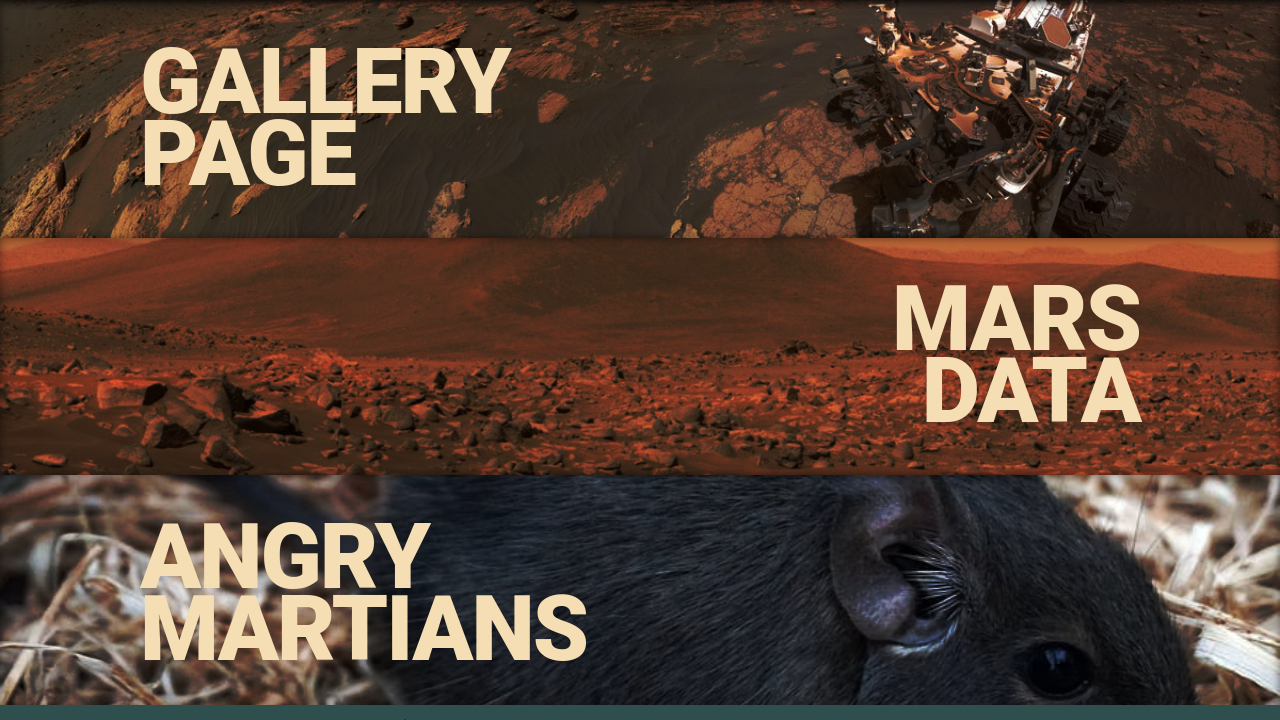
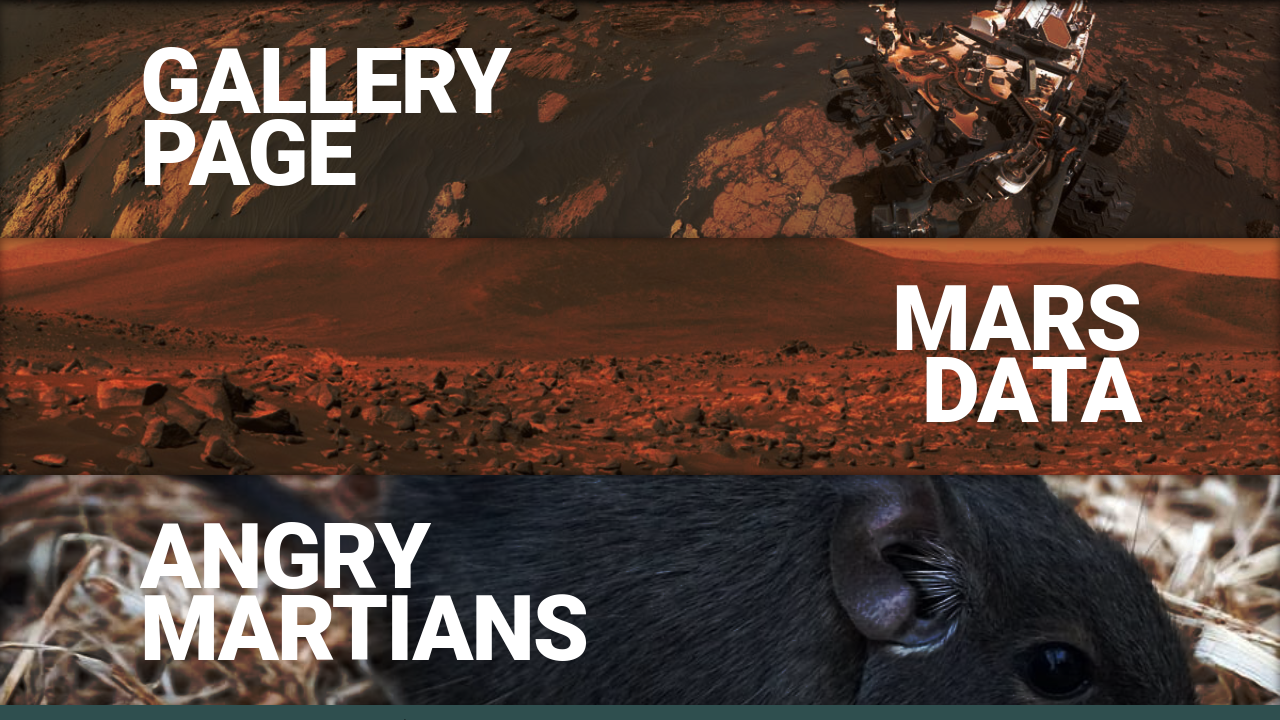
Before and after one commit to Joseph-Bartram8/MarsRoverBestGroup, an ASP.NET Core app: page / in a window 1280 px wide. Shown: the part 80-800 px from the top of the page. Run offline with ASP.NET Core 8, Linux system fonts and the light colour scheme; some libraries are stand-ins or nearby versions.

Commit message:
Updated stylings

```diff
--- a/MarsRoverBestGroup3.0/MarsRoverBestGroup3.0/wwwroot/css/Index.css
+++ b/MarsRoverBestGroup3.0/MarsRoverBestGroup3.0/wwwroot/css/Index.css
@@ -35,7 +35,7 @@ a {
     letter-spacing: -2px;
     line-height: 0.8;
     user-select: none;
-    color: wheat;
+    color: white;
 }
 
 .banner-container {
--- a/MarsRoverBestGroup3.0/MarsRoverBestGroup3.0/wwwroot/css/Style.css
+++ b/MarsRoverBestGroup3.0/MarsRoverBestGroup3.0/wwwroot/css/Style.css
@@ -83,7 +83,7 @@ p {
     }
 
 .d_submenu_selected {
-    background-color: darkslategrey;
+    background-color: rgba(0,0,0,0.9);
     color: #fff;
 }
 
```
